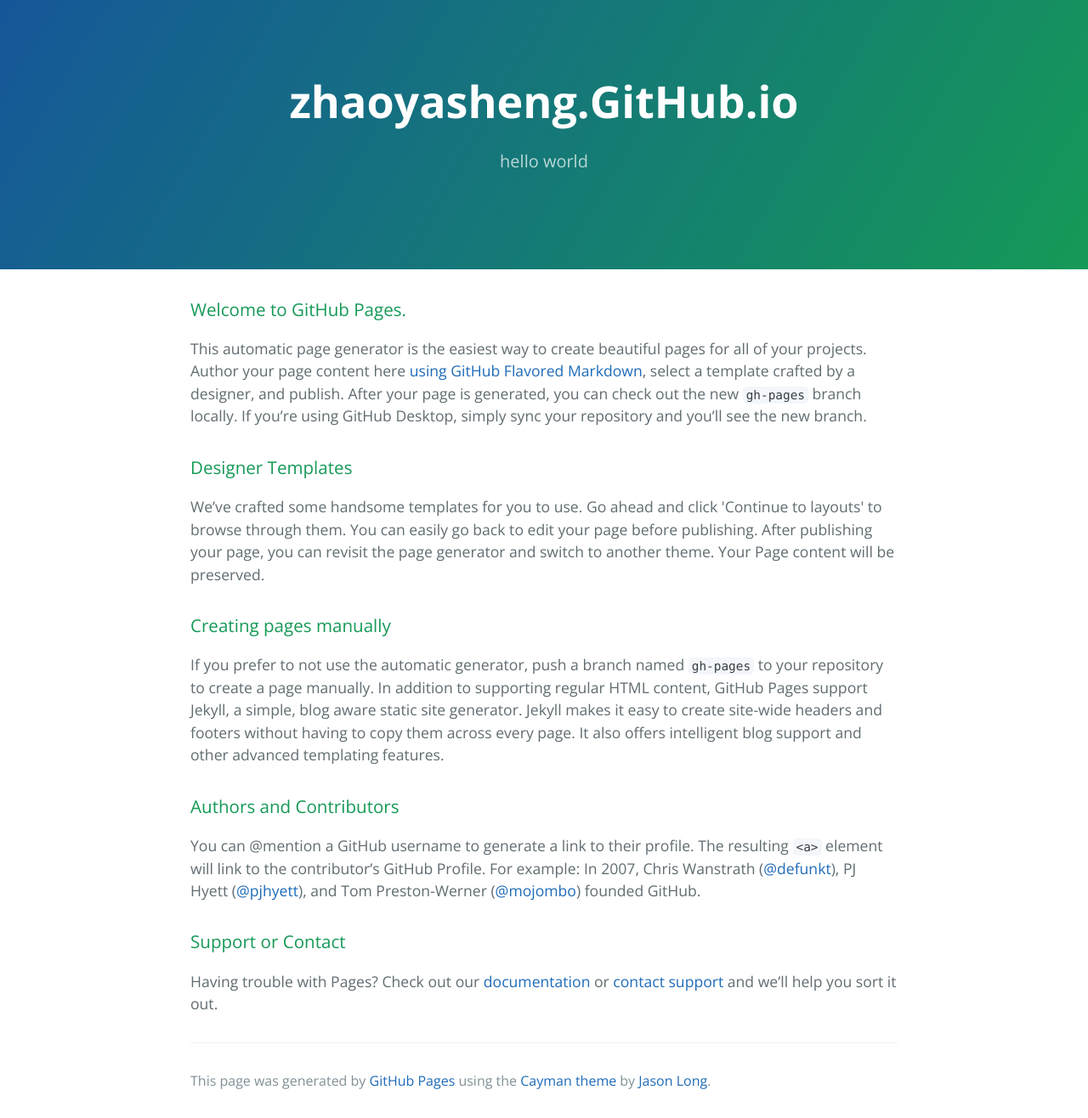
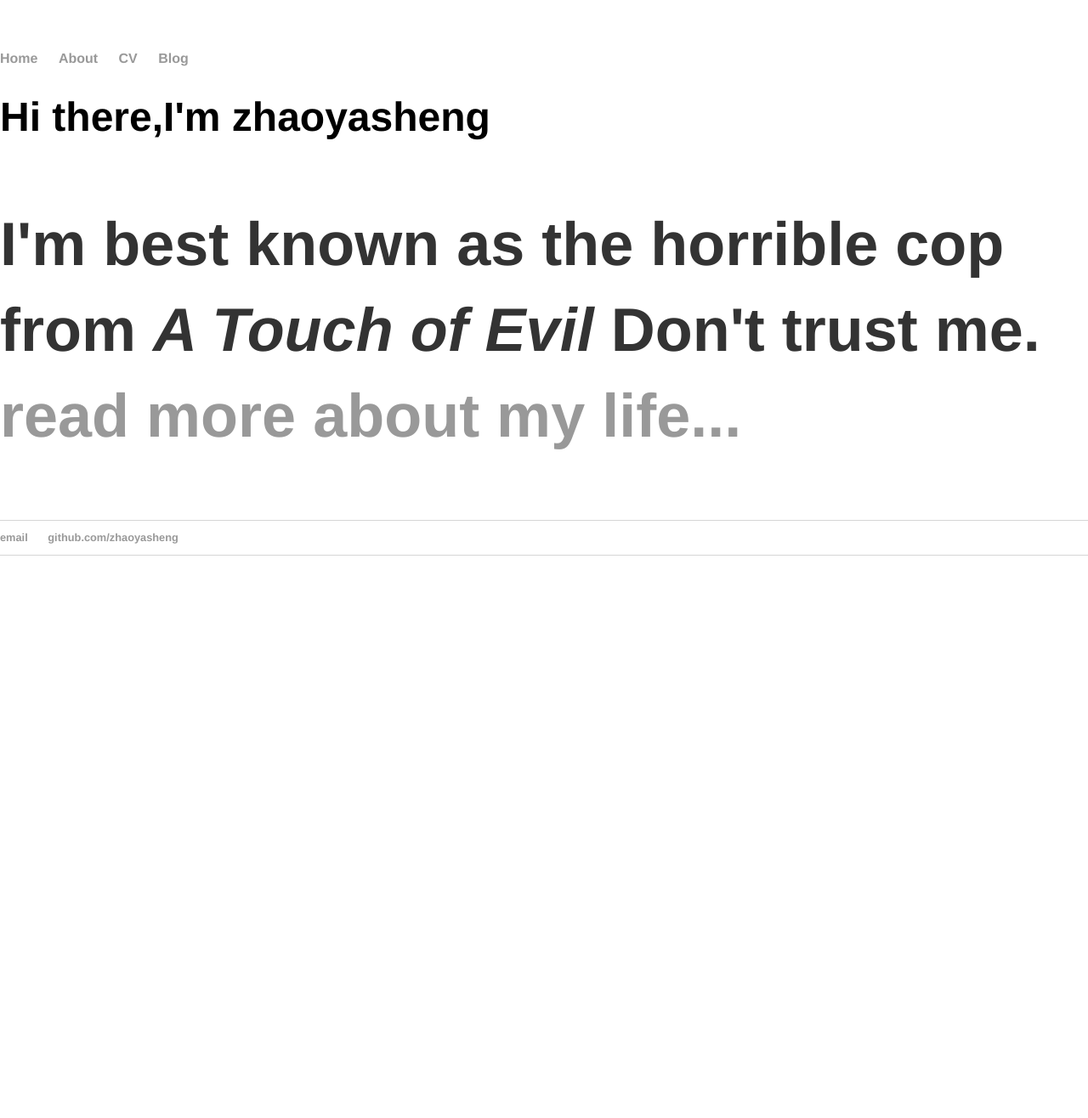
Before and after one commit to wumingys/wumingys.github.io, a Jekyll site: the page built from index.html, in a window 1280 px wide. Shown: the whole page at 85% size. Built offline with Jekyll 4.4.1, drawn with Linux system fonts in a browser that asks for light colours; after the commit the page ends 900 px from its top, so only the background shows below that.

Commit message:
Update index.html

```diff
--- a/index.html
+++ b/index.html
@@ -1,53 +1,8 @@
-<!DOCTYPE html>
-<html lang="en-us">
-  <head>
-    <meta charset="UTF-8">
-    <title>zhaoyasheng.GitHub.io by yasheng</title>
-    <meta name="viewport" content="width=device-width, initial-scale=1">
-    <link rel="stylesheet" type="text/css" href="stylesheets/normalize.css" media="screen">
-    <link href='https://fonts.googleapis.com/css?family=Open+Sans:400,700' rel='stylesheet' type='text/css'>
-    <link rel="stylesheet" type="text/css" href="stylesheets/stylesheet.css" media="screen">
-    <link rel="stylesheet" type="text/css" href="stylesheets/github-light.css" media="screen">
-  </head>
-  <body>
-    <section class="page-header">
-      <h1 class="project-name">zhaoyasheng.GitHub.io</h1>
-      <h2 class="project-tagline">hello world</h2>
-    </section>
-
-    <section class="main-content">
-      <h3>
-<a id="welcome-to-github-pages" class="anchor" href="#welcome-to-github-pages" aria-hidden="true"><span aria-hidden="true" class="octicon octicon-link"></span></a>Welcome to GitHub Pages.</h3>
-
-<p>This automatic page generator is the easiest way to create beautiful pages for all of your projects. Author your page content here <a href="https://guides.github.com/features/mastering-markdown/">using GitHub Flavored Markdown</a>, select a template crafted by a designer, and publish. After your page is generated, you can check out the new <code>gh-pages</code> branch locally. If you’re using GitHub Desktop, simply sync your repository and you’ll see the new branch.</p>
-
-<h3>
-<a id="designer-templates" class="anchor" href="#designer-templates" aria-hidden="true"><span aria-hidden="true" class="octicon octicon-link"></span></a>Designer Templates</h3>
-
-<p>We’ve crafted some handsome templates for you to use. Go ahead and click 'Continue to layouts' to browse through them. You can easily go back to edit your page before publishing. After publishing your page, you can revisit the page generator and switch to another theme. Your Page content will be preserved.</p>
-
-<h3>
-<a id="creating-pages-manually" class="anchor" href="#creating-pages-manually" aria-hidden="true"><span aria-hidden="true" class="octicon octicon-link"></span></a>Creating pages manually</h3>
-
-<p>If you prefer to not use the automatic generator, push a branch named <code>gh-pages</code> to your repository to create a page manually. In addition to supporting regular HTML content, GitHub Pages support Jekyll, a simple, blog aware static site generator. Jekyll makes it easy to create site-wide headers and footers without having to copy them across every page. It also offers intelligent blog support and other advanced templating features.</p>
-
-<h3>
-<a id="authors-and-contributors" class="anchor" href="#authors-and-contributors" aria-hidden="true"><span aria-hidden="true" class="octicon octicon-link"></span></a>Authors and Contributors</h3>
-
-<p>You can @mention a GitHub username to generate a link to their profile. The resulting <code>&lt;a&gt;</code> element will link to the contributor’s GitHub Profile. For example: In 2007, Chris Wanstrath (<a href="https://github.com/defunkt" class="user-mention">@defunkt</a>), PJ Hyett (<a href="https://github.com/pjhyett" class="user-mention">@pjhyett</a>), and Tom Preston-Werner (<a href="https://github.com/mojombo" class="user-mention">@mojombo</a>) founded GitHub.</p>
-
-<h3>
-<a id="support-or-contact" class="anchor" href="#support-or-contact" aria-hidden="true"><span aria-hidden="true" class="octicon octicon-link"></span></a>Support or Contact</h3>
-
-<p>Having trouble with Pages? Check out our <a href="https://help.github.com/pages">documentation</a> or <a href="https://github.com/contact">contact support</a> and we’ll help you sort it out.</p>
-
-      <footer class="site-footer">
-
-        <span class="site-footer-credits">This page was generated by <a href="https://pages.github.com">GitHub Pages</a> using the <a href="https://github.com/jasonlong/cayman-theme">Cayman theme</a> by <a href="https://twitter.com/jasonlong">Jason Long</a>.</span>
-      </footer>
-
-    </section>
-
-
-  </body>
-</html>
+---
+layout: default
+title: zhaoyasheng
+---
+<div class="blurb">
+  <h1>Hi there,I'm zhaoyasheng</h>
+  <p>I'm best known as the horrible cop from <em>A Touch of Evil</em> Don't trust me. <a href="/about">read more about my life...</a></p>
+</div><!--  /.blurb  -->
```
